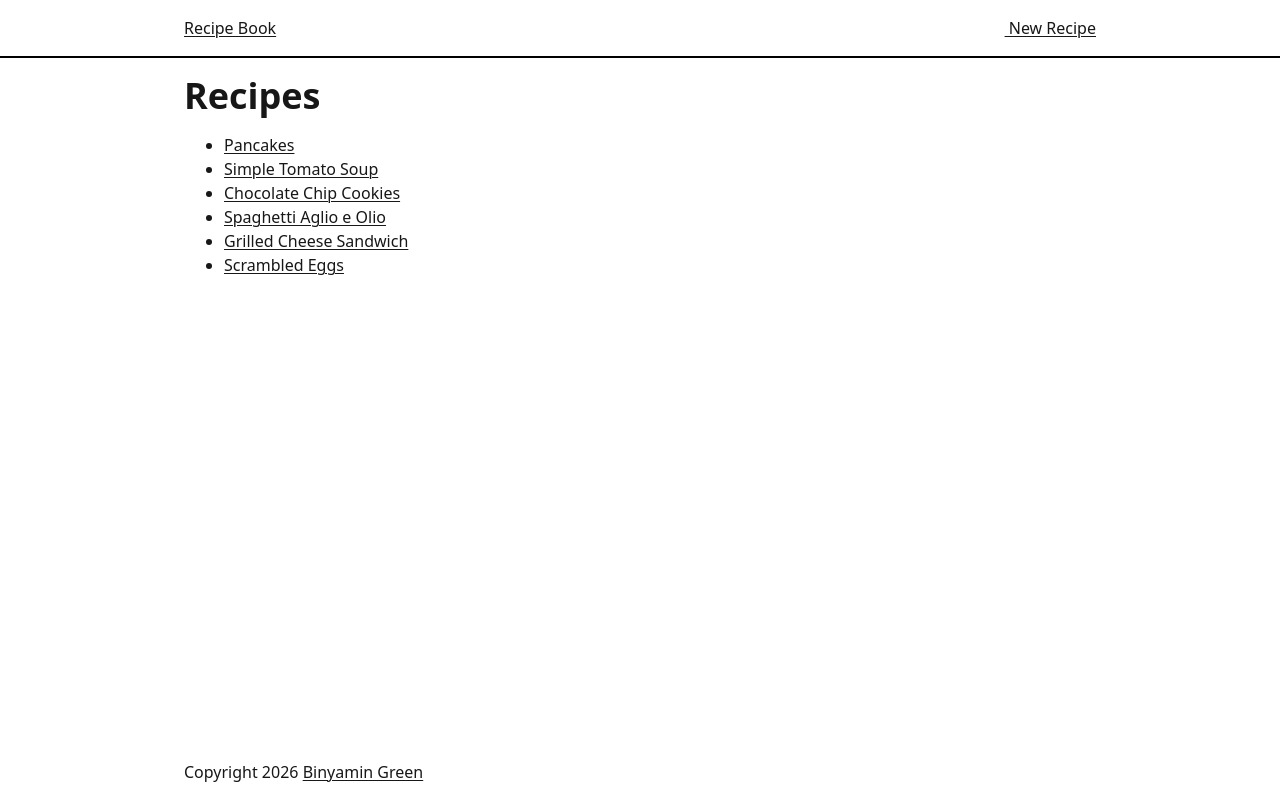
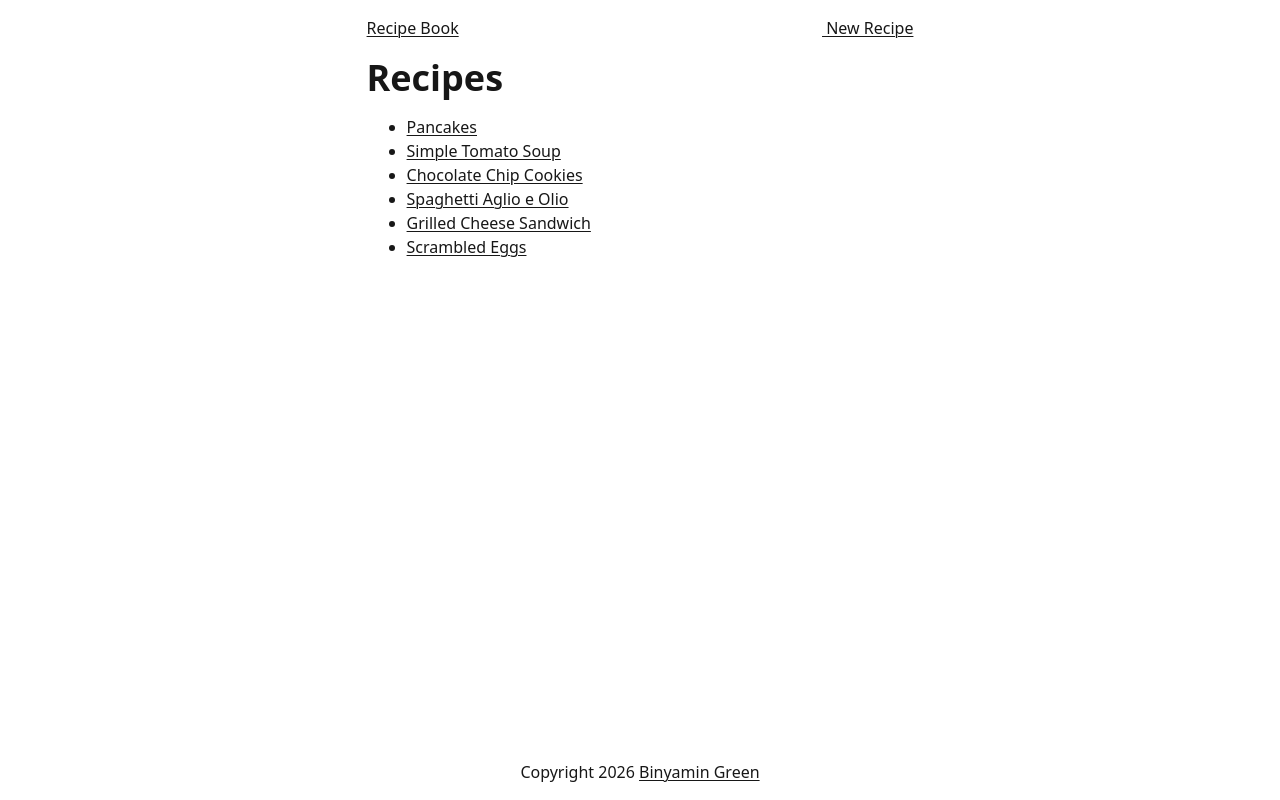
Before and after one commit to binyamin/recipes, a SvelteKit app: page / in a window 1280 px wide. Built offline with nearby package versions, Linux system fonts and the light colour scheme; some icons are missing.

Commit message:
feat: style layout + rhythm for global layout

```diff
--- a/src/routes/+layout.svelte
+++ b/src/routes/+layout.svelte
@@ -11,26 +11,21 @@
 </svelte:head>
 
 <style>
-	.site-header {
-		padding-block: var(--space-s);
-		border-block-end: 2px solid black;
-	}
+	.root {
+		--container-max-width: var(--container-s);
 
-	.site-footer {
 		padding-block: var(--space-s);
 	}
 </style>
 
-<div class="cover" style:--container-max-width="var(--container-m)">
-	<nav class="site-header">
-		<div class="repel | container">
-			<a href="/">{SITE_NAME}</a>
+<div class="root cover container">
+	<nav class="repel">
+		<a href="/">{SITE_NAME}</a>
 
-			<a href="/recipes/new"><IconPlus class="icon" /> New Recipe</a>
-		</div>
+		<a href="/recipes/new"><IconPlus class="icon" /> New Recipe</a>
 	</nav>
-	<main class="cover_target | container">{@render children()}</main>
-	<footer class="site-footer | container">
+	<main class="cover_target">{@render children()}</main>
+	<footer class="center">
 		<p>Copyright 2026 <a href="https://binyam.in">Binyamin Green</a></p>
 	</footer>
 </div>
```
